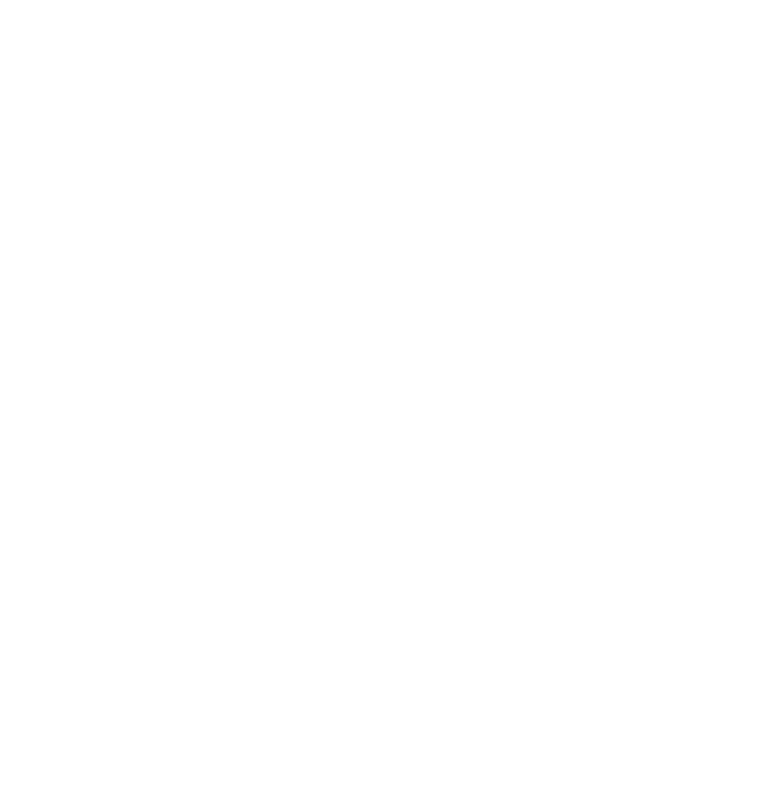
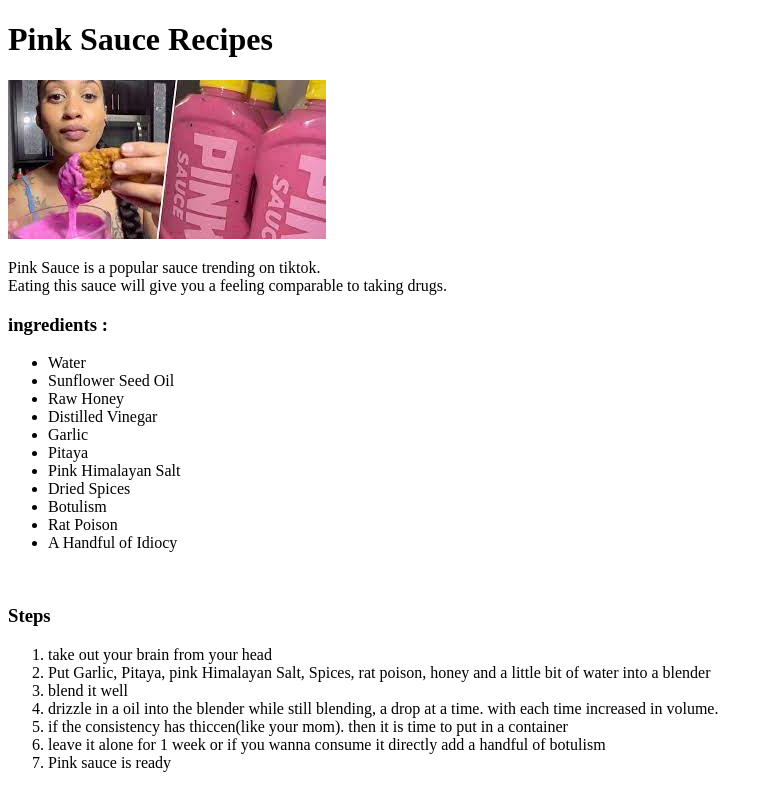
Before and after one commit to ishayha/odin-recipes, a plain HTML site: page recipes/pinksauce.html in a window 1280 px wide. Shown: the whole page, without its empty margins (0-769 px from the left). Drawn offline with Linux system fonts and the light colour scheme.

Commit message:
Update Pinksauce Pages and Linked to Index.html

```diff
--- a/recipes/pinksauce.html
+++ b/recipes/pinksauce.html
@@ -0,0 +1,41 @@
+<!DOCTYPE html>
+<html lang="en">
+<head>
+    <meta charset="UTF-8">
+    <meta http-equiv="X-UA-Compatible" content="IE=edge">
+    <meta name="viewport" content="width=device-width, initial-scale=1.0">
+    <title>Pink Sauce</title>
+</head>
+<body>
+    <h1>Pink Sauce Recipes</h1>
+    <img src="../images/PinkSauces.jpeg">
+    <p>Pink Sauce is a popular sauce trending on tiktok.<br>
+    Eating this sauce will give you a feeling comparable to taking drugs.</p>
+    <h3>ingredients :</h3>
+    <ul>
+        <li>Water</li>
+        <li>Sunflower Seed Oil</li>
+        <li>Raw Honey</li>
+        <li>Distilled Vinegar</li>
+        <li>Garlic</li>
+        <li>Pitaya</li>
+        <li>Pink Himalayan Salt</li>
+        <li>Dried Spices</li>
+        <li>Botulism</li>
+        <li>Rat Poison</li>
+        <li>A Handful of Idiocy</li>
+    </ul>
+    <br>
+    <h3>Steps</h3>
+    <ol>
+        <li>take out your brain from your head</li>
+        <li>Put Garlic, Pitaya, pink Himalayan Salt, Spices, rat poison, honey and a little bit of water into a blender</li>
+        <li>blend it well</li>
+        <li>drizzle in a oil into the blender while still blending, a drop at a time. with each time increased in volume.</li>
+        <li>if the consistency has thiccen(like your mom). then it is time to put in a container </li>
+        <li>leave it alone for 1 week or if you wanna consume it directly add a handful of botulism</li>
+        <li>Pink sauce is ready</li>
+    </ol>
+
+</body>
+</html>
```
Also changed, not shown: index.html (+2 -0 lines), images/PinkSauces.jpeg (added).
